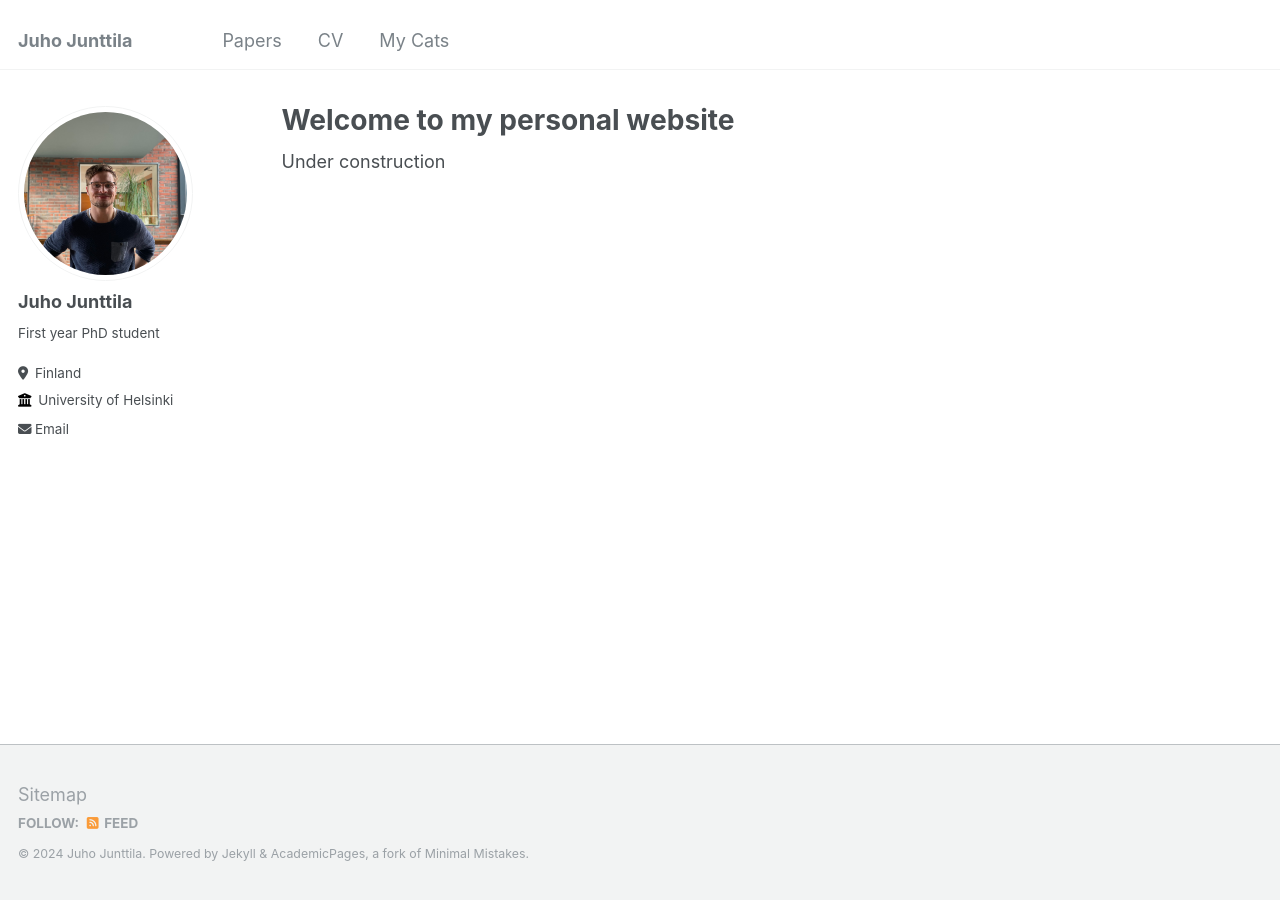
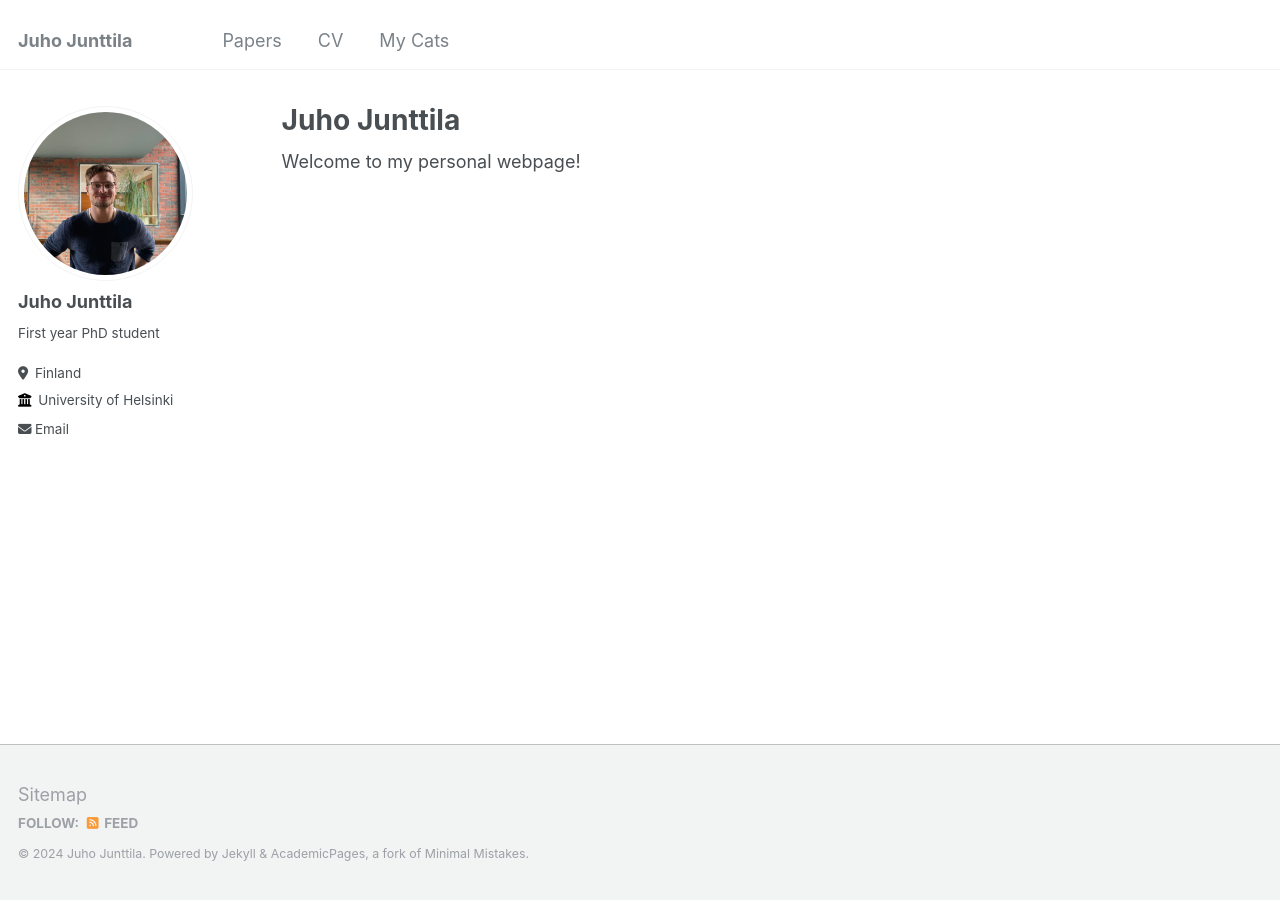
Before and after one commit to Juho-Junttila/Juho-Junttila.github.io, a Jekyll site: the page built from _pages/about.md, in a window 1280 px wide. Built offline with Jekyll 4.4.1, drawn with Linux system fonts in a browser that asks for light colours.

Commit message:
Update about.md

```diff
--- a/_pages/about.md
+++ b/_pages/about.md
@@ -1,10 +1,10 @@
 ---
 permalink: /
-title: "Welcome to my personal website"
+title: "Juho Junttila"
 author_profile: true
 redirect_from:
   - /about/
   - /about.html
 ---
 
-Under construction
+Welcome to my personal webpage!
```
